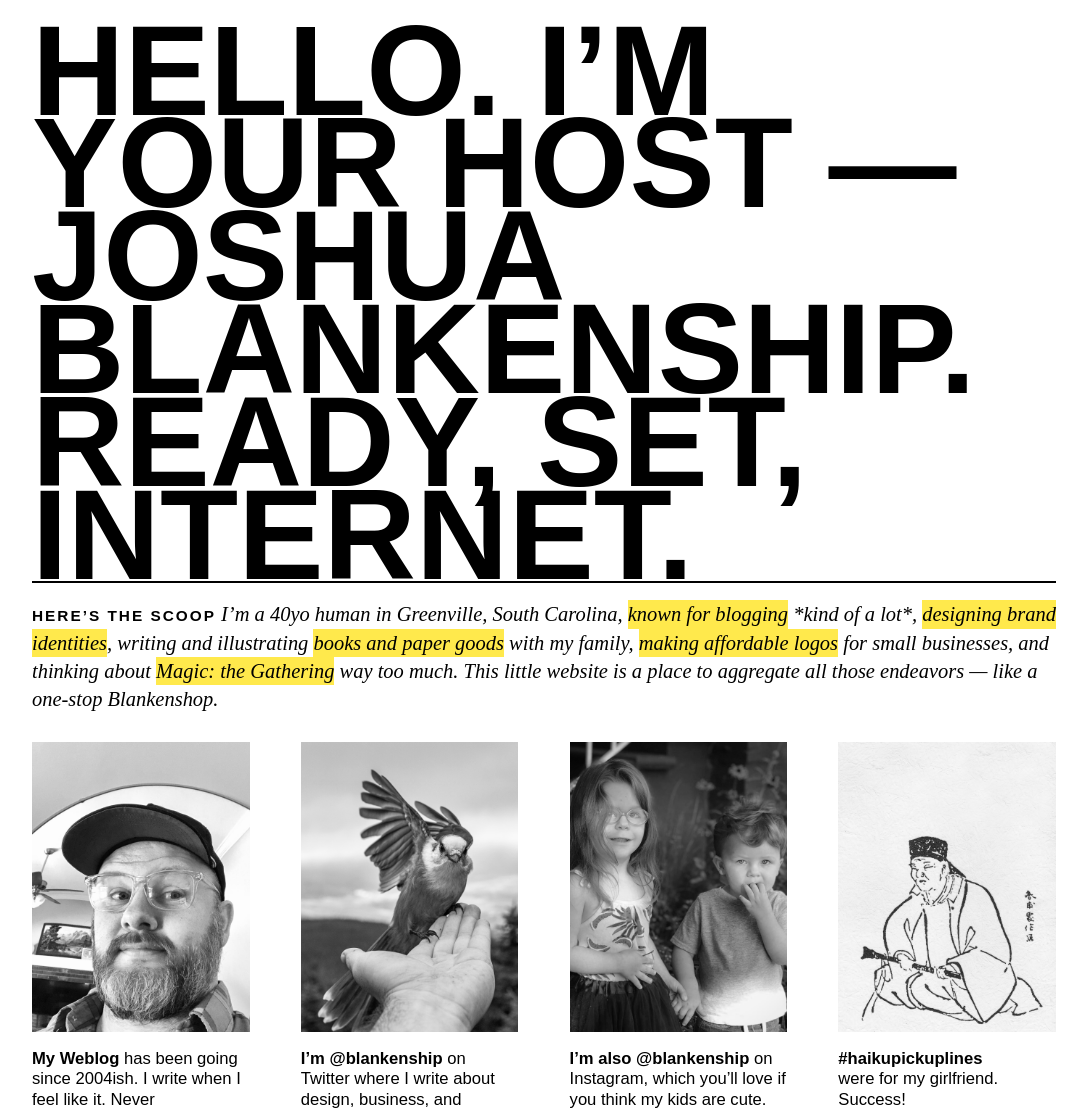
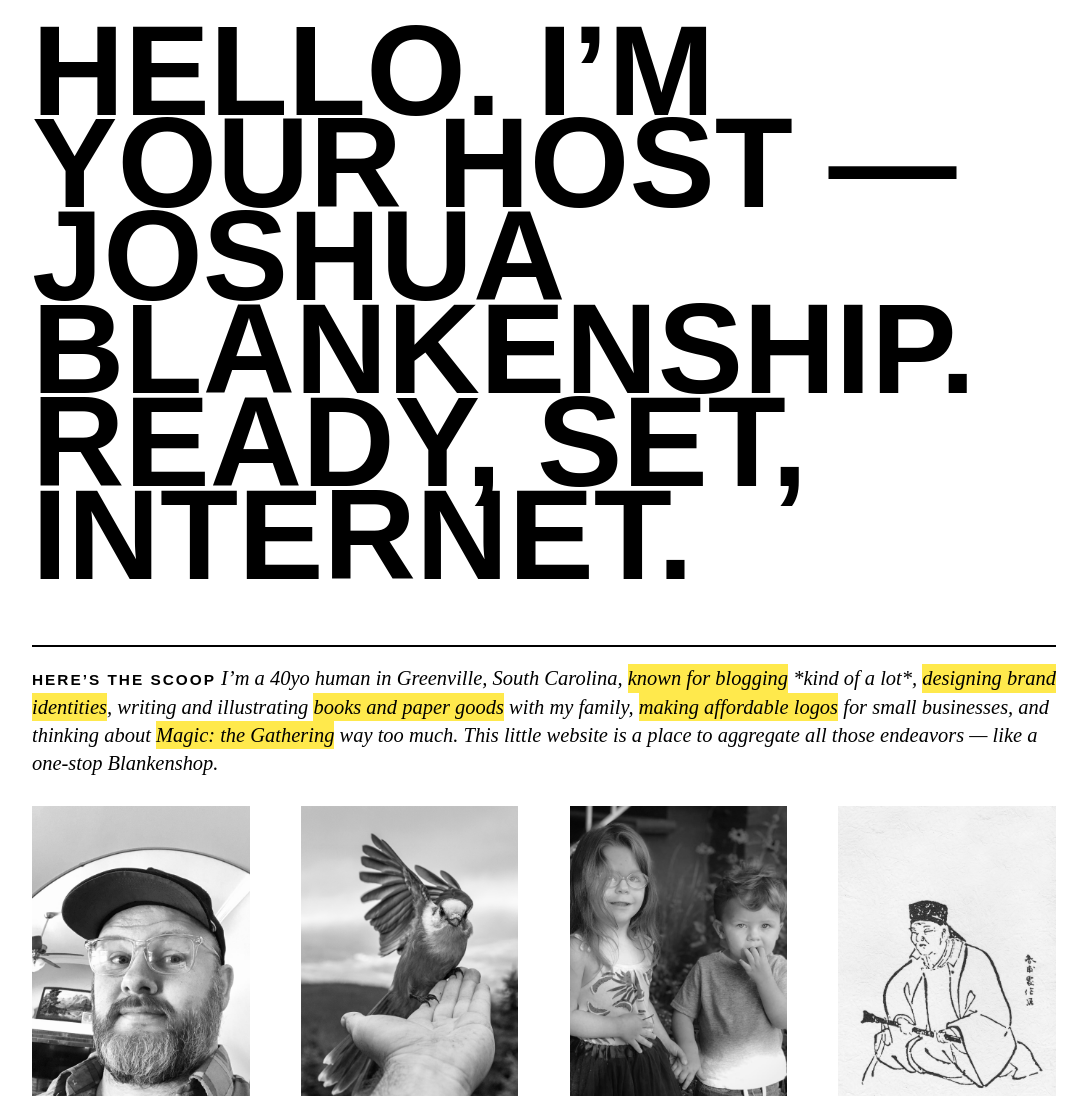
Before and after one commit to blankenship/xyz, a PHP site: page / in a window 1280 px wide. Shown: the part 328-1436 px from the top of the page, without its empty margins (96-1183 px from the left). Run offline with PHP 8.4, Linux system fonts and the light colour scheme; some libraries are stand-ins or nearby versions; some web fonts are replaced.

Commit message:
Update style.css

```diff
--- a/style.css
+++ b/style.css
@@ -89,7 +89,7 @@ website: 	http://blankenship.studio
 	}
 
 	header {
-		margin: 0 auto;
+		margin: 0 auto 5vw;
 		padding: 0;
 	}
 
```
